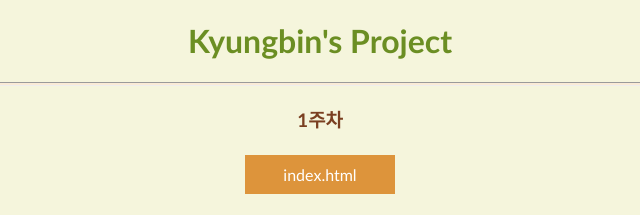
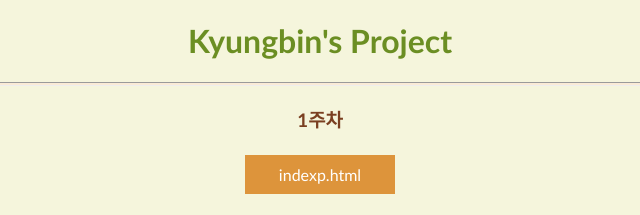
Before and after one commit to ganggnagg/ganggnagg, a plain HTML site: page index.html in a window 1280 px wide. Shown: the top 215 px of the page, 320-960 px from the left. Drawn offline with Linux system fonts and the light colour scheme.

Commit message:
Update index.html

```diff
--- a/index.html
+++ b/index.html
@@ -38,7 +38,7 @@
     <h1>Kyungbin's Project</h1>
     <hr>
     <h3>1주차</h3>
-    <a href="http://127.0.0.1:5500/1%EC%A3%BC%EC%B0%A8/index.html" target="_blank">index.html</a>
+    <a href="1주차/indexp.html" target="_blank">indexp.html</a>
 
     <h3>2주차</h3>
     <a href="http://127.0.0.1:5500/2%EC%A3%BC%EC%B0%A8/bootstrap.html" target="_blank">bootstrap.html</a>
```
